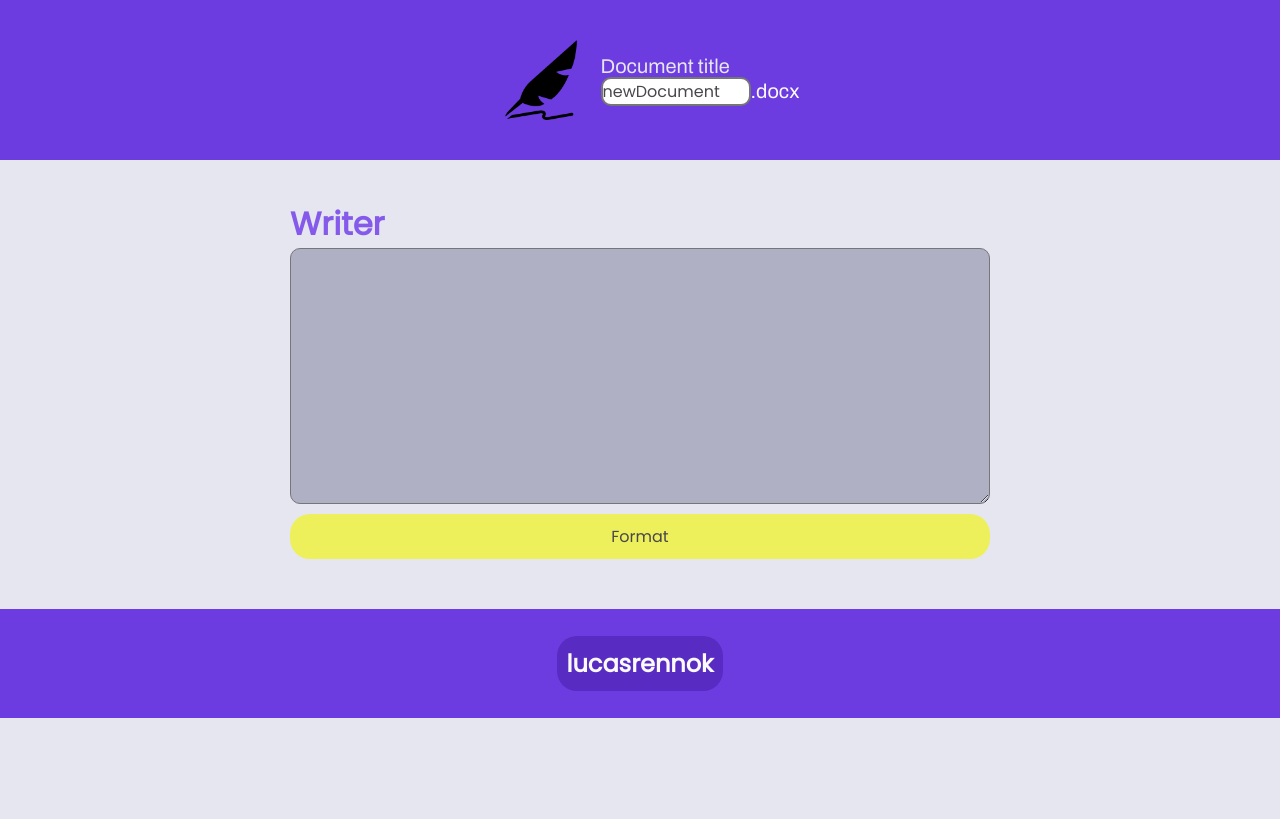
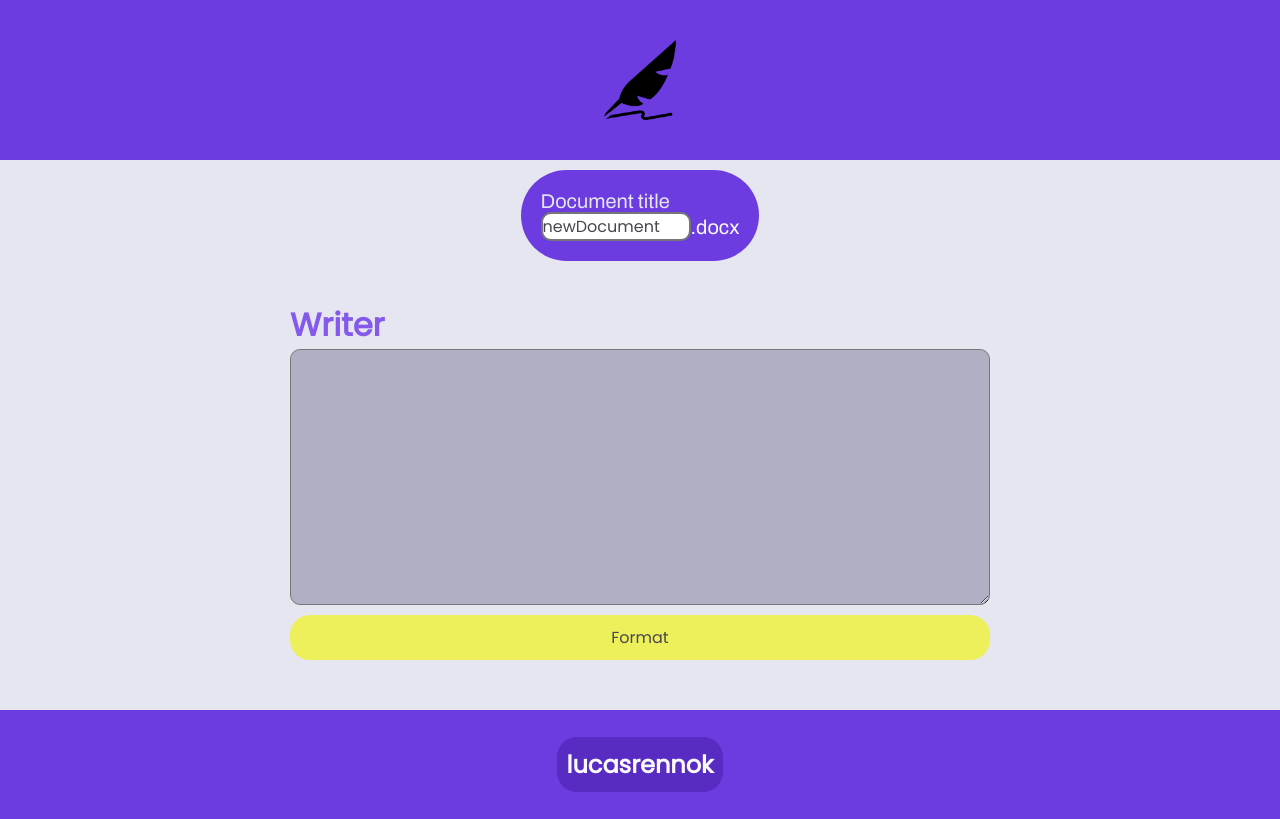
Before and after one commit to lucasrennok/Format4You, a React (Create React App) app in the folder web/: page /writer in a window 1280 px wide. Built offline with nearby package versions, Linux system fonts and the light colour scheme; the HTML template or start-up script is replaced by a standard one.

Commit message:
get the data

```diff
--- a/web/src/components/PageFooter/PageFooter.tsx
+++ b/web/src/components/PageFooter/PageFooter.tsx
@@ -5,7 +5,7 @@ import './styles.css'
 function PageFooter(){
     return (
         <div className="page-footer">
-            <a href="https://github.com/lucasrennok" target="_blank" >
+            <a href="https://github.com/lucasrennok" target="_blank" rel="noopener noreferrer" >
                 <h2 className="title-footer">lucasrennok</h2>
             </a>
         </div>
--- a/web/src/components/PageHeader/PageHeader.tsx
+++ b/web/src/components/PageHeader/PageHeader.tsx
@@ -13,12 +13,7 @@ const PageHeader: React.FC<PageHeaderProps>= (pageHeaderProps) => {
             <img src={pageIcon} alt="leaf" className="pageIcon"/>
             {pageHeaderProps.inputBoolean
                 ?
-                <div className="inputTitle">
-                    <label>Document title</label>
-                    <div className="inputBox">
-                        <input type="text" maxLength={15} defaultValue="newDocument" />
-                        <p>.docx</p>
-                    </div>
+                <div>
                 </div>
                 :
                 <div className="title-box">
--- a/web/src/components/PageHeader/styles.css
+++ b/web/src/components/PageHeader/styles.css
@@ -18,26 +18,3 @@
     height: 50%;
     padding: 0 2rem;
 }
-.inputTitle{
-    display: flex;
-    flex-direction: column;
-    font: 400 2.0rem Archivo;
-}
-.inputBox{
-    display: flex;
-    flex-direction: row;
-    align-items: center;
-}
-.inputTitle label{
-    color: var(--color-line-in-white);
-}
-.inputTitle input{
-    width: 15rem;
-    border-radius: 1rem;
-    border-style: double;
-    outline: none;
-    color: var(--color-text-button);
-}
-.inputTitle input:focus{
-    background-color: var(--color-line-in-white);
-}
--- a/web/src/pages/Writer/Writer.tsx
+++ b/web/src/pages/Writer/Writer.tsx
@@ -1,4 +1,4 @@
-import React from 'react';
+import React, { useState } from 'react';
 import PageHeader from '../../components/PageHeader/PageHeader';
 
 import './styles.css'
@@ -6,14 +6,37 @@ import PageFooter from '../../components/PageFooter/PageFooter';
 
 function Writer() {
   const defaultTextArea = "";
+  const [fileName, setFileName] = useState('newDocument');
+  const [textInWriter, setTextInWriter] = useState('');
+
+  const handleWriterChange = (e: React.ChangeEvent<HTMLTextAreaElement>) =>{
+    setTextInWriter(e.target.value);
+  }
+
+  //to handle the file name
+  const handleDocTitleChange = (e: React.ChangeEvent<HTMLInputElement>) =>{
+    setFileName(e.target.value);
+  }
+
+  function getData(){
+    console.log(fileName, textInWriter);
+  }
 
   return (
     <div className="page-writer">
       <PageHeader inputBoolean={true} />
+      <div className="inputTitle">
+        <label>Document title</label>
+        <div className="inputBox">
+          <input type="text" maxLength={15} defaultValue="newDocument" onChange={handleDocTitleChange} />
+          <p>.docx</p>
+        </div>
+      </div>
+
       <div className="content">
         <h1 className="title-writer">Writer</h1>
-        <textarea>{defaultTextArea}</textarea>
-        <button type="button">Format</button>
+        <textarea defaultValue={defaultTextArea} onChange={handleWriterChange}/>
+        <button onClick={getData} type="button">Format</button>
       </div>
       <PageFooter />
     </div>
--- a/web/src/pages/Writer/styles.css
+++ b/web/src/pages/Writer/styles.css
@@ -47,6 +47,33 @@ textarea:focus{
     background-color: var(--color-text-button);
     color: var(--color-primary-light);
 }
+.inputTitle{
+    background-color: var(--color-primary);
+    border-radius: 5rem;
+    padding: 2rem;
+    margin-top: 1rem;
+    display: flex;
+    flex-direction: column;
+    font: 400 2.0rem Archivo;
+}
+.inputBox{
+    display: flex;
+    flex-direction: row;
+    align-items: center;
+}
+.inputTitle label{
+    color: var(--color-line-in-white);
+}
+.inputTitle input{
+    width: 15rem;
+    border-radius: 1rem;
+    border-style: double;
+    outline: none;
+    color: var(--color-text-button);
+}
+.inputTitle input:focus{
+    background-color: var(--color-line-in-white);
+}
 @media (min-width: 700px){
     textarea{
         min-width: 30rem;
```
